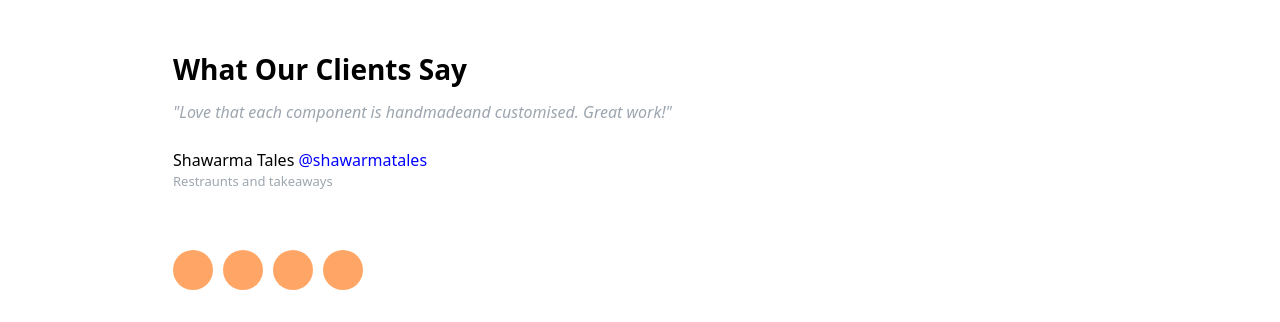
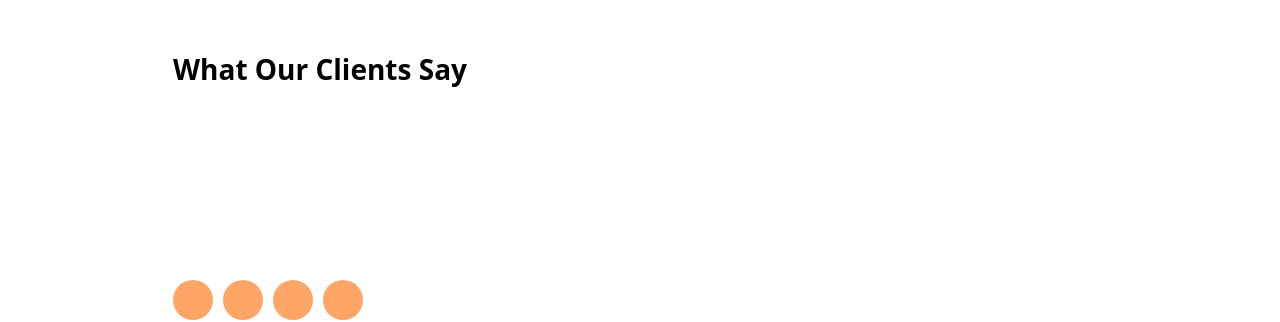
Before and after one commit to Kashyap-Rishi/Polardotclone, a React (Create React App) app in the folder my-app/: page / in a window 1280 px wide. Shown: the part 3977-4299 px from the top of the page. Built offline with nearby package versions, Linux system fonts and the light colour scheme.

Commit message:
carouselmadeadhura

```diff
--- a/my-app/public/index.html
+++ b/my-app/public/index.html
@@ -1,6 +1,10 @@
 <!DOCTYPE html>
 <html lang="en">
   <head>
+    <link
+  rel="stylesheet"
+  href="https://cdn.jsdelivr.net/npm/swiper@8/swiper-bundle.min.css"
+/>
 
     <style>
       * {
@@ -22,4 +26,5 @@
     <div id="root"></div>
 
   </body>
+  <script src="https://cdn.jsdelivr.net/npm/swiper@8/swiper-bundle.min.js"></script>
 </html>
--- a/my-app/src/components/brands/brands.scss
+++ b/my-app/src/components/brands/brands.scss
@@ -158,5 +158,5 @@
     margin-top: -80px;
     z-index: 2;
     margin-left: 1052px;
-    background-image: linear-gradient(to right, rgba(255,255,255,0.089),rgba(255,255,255,0.29), rgba(255,255,255,0.4), rgba(255,255,255,1));
+    background-image: linear-gradient(to right, rgba(255,255,255,0.065),rgba(255,255,255,0.29), rgba(255,255,255,0.4), rgba(255,255,255,1));
 }
--- a/my-app/src/components/review/Review.jsx
+++ b/my-app/src/components/review/Review.jsx
@@ -1,7 +1,41 @@
-import React from "react";
+import React, { useState } from "react";
 import "./review.scss";
 
 const Review = () => {
+
+    const [review,fillreview]=useState("")
+    const [reviewer,fillreviewer]=useState("")
+    const [link,fillink]=useState("")
+    const [subtext,fillsubtext]=useState("")
+
+    function fillreview1(){
+        fillreview("Love that each component is handmade customised. Great work!")
+        fillreviewer("Shawarma Tales")
+        fillink("@shawarmatales")
+        fillsubtext("Restaurant/Takeaways")
+    }
+    function fillreview2(){
+        fillreview("Impressed with master class support of the team and really look forward for the future. Really,really well made! Love that each component is handmade and customised. Great Work!")
+        fillreviewer("Tommy Reaves")
+        fillink("@shawarmatales")
+        fillsubtext("CEO Founder")
+    }
+    function fillreview3(){
+        fillreview("Impressed with master class support of the team and really look forward for the future. Really,really well made! Love that each component is handmade and customised. Great Work!")
+        fillreviewer("Tommy Reaves")
+        fillink("@shawarmatales")
+        fillsubtext("Restaurant/Takeaways")
+    }
+    function fillreview4(){
+        fillreview("Impressed with master class support of the team and really look forward for the future. Really,really well made! Love that each component is handmade and customised. Great Work!")
+        fillreviewer("Tommy Reaves")
+        fillink("@shawarmatales")
+        fillsubtext("CEO Founder")
+    }
+
+
+
+
 
     function animation1(){
         document.getElementById('cir1').className='c1'
@@ -39,19 +73,21 @@ const Review = () => {
             </div>
             <div className="carousel">
                 <div className="firstrev">
-                    <div className="reviewone"><i>"Love that each component is handmadeand customised. Great work!"</i></div>
+                    <div className="reviewone"><i>{review}</i></div>
                     <br>
                     </br>
-                    <font size="16px" className="reviewer">Shawarma Tales <a href="" className="link">@shawarmatales</a></font>
-                    <div className="subtext">Restraunts and takeaways</div>
+                    <font size="16px" className="reviewer">{reviewer} <a href="" className="link">{link}</a></font>
+                    <div className="subtext">{subtext}</div>
                 </div>
+
+
 
         </div>
         <div className="fourcircles">
-                    <div className="circle1" id="cir1"><img src="images/02.png" onClick={animation1} ></img></div>
-                    <div className="circle2" id="cir2"><img src="images/02.png" onClick={animation2}></img></div>
-                    <div className="circle3" id="cir3"><img src="images/02.png" onClick={animation3}></img></div>
-                    <div className="circle4" id="cir4"><img src="images/02.png" onClick={animation4}></img></div>
+                    <div className="circle1" id="cir1" onClick={fillreview1}><img src="images/02.png" onClick={animation1} ></img></div>
+                    <div className="circle2" id="cir2" onClick={fillreview2}><img src="images/02.png" onClick={animation2}></img></div>
+                    <div className="circle3" id="cir3" onClick={fillreview3}><img src="images/02.png" onClick={animation3}></img></div>
+                    <div className="circle4" id="cir4" onClick={fillreview4}><img src="images/02.png" onClick={animation4}></img></div>
                 </div>
 
         </div>
--- a/my-app/src/components/review/review.scss
+++ b/my-app/src/components/review/review.scss
@@ -32,11 +32,11 @@
 
 }
 .carousel{
-    margin-top: -10px;
+    margin-top: -20px;
     display: flex;
     overflow: hidden;
     width: 540px;
-    height: 150px;
+    height: 190px;
     margin-bottom: 20px;
     align-items: center;
 }
```
Also changed, not shown: 1 other file (tests, documents, lock files or other folders).
